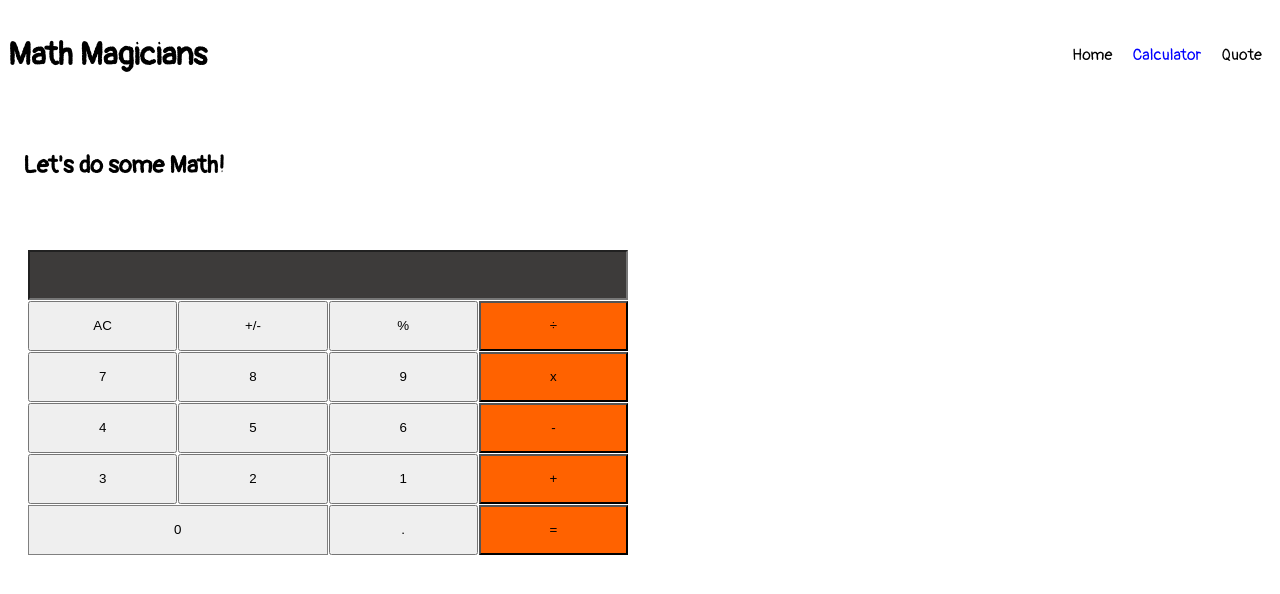
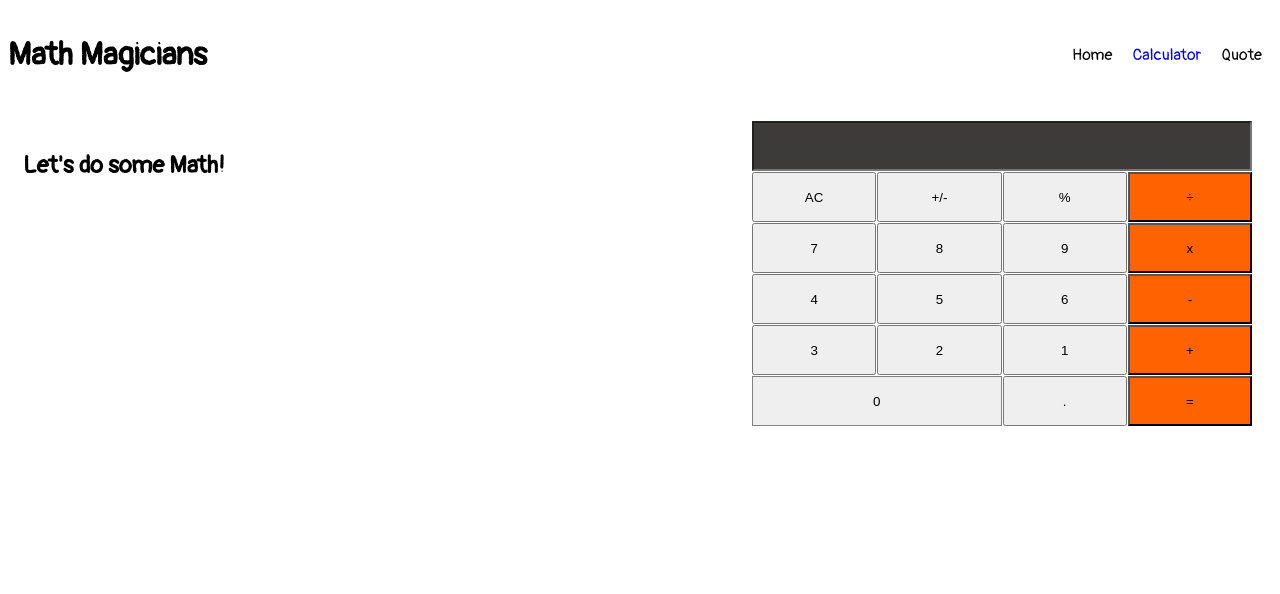
Before and after one commit to dfsalam/math-magicians, a React (Create React App) app: page /calculator in a window 1280 px wide. Shown: the top 594 px of the page. Built offline with nearby package versions, Linux system fonts and the light colour scheme.

Commit message:
Change styling

```diff
--- a/src/styles/Calculator.module.css
+++ b/src/styles/Calculator.module.css
@@ -2,3 +2,10 @@
   display: flex;
   flex-direction: column;
 }
+
+@media screen and (min-width: 600px) {
+  .container {
+    flex-direction: row;
+    justify-content: space-between;
+  }
+}
--- a/src/styles/calc.css
+++ b/src/styles/calc.css
@@ -4,7 +4,6 @@
   grid-template-rows: repeat(6, 1fr);
   grid-column-gap: 1px;
   grid-row-gap: 1px;
-  max-width: 600px;
   padding: 20px 20px;
 }
 
@@ -41,7 +40,7 @@
 }
 
 @media screen and (min-width: 600px) {
-  .calc_container {
-    min-width: 300px;
+  .calc__container {
+    min-width: 500px;
   }
 }
```
